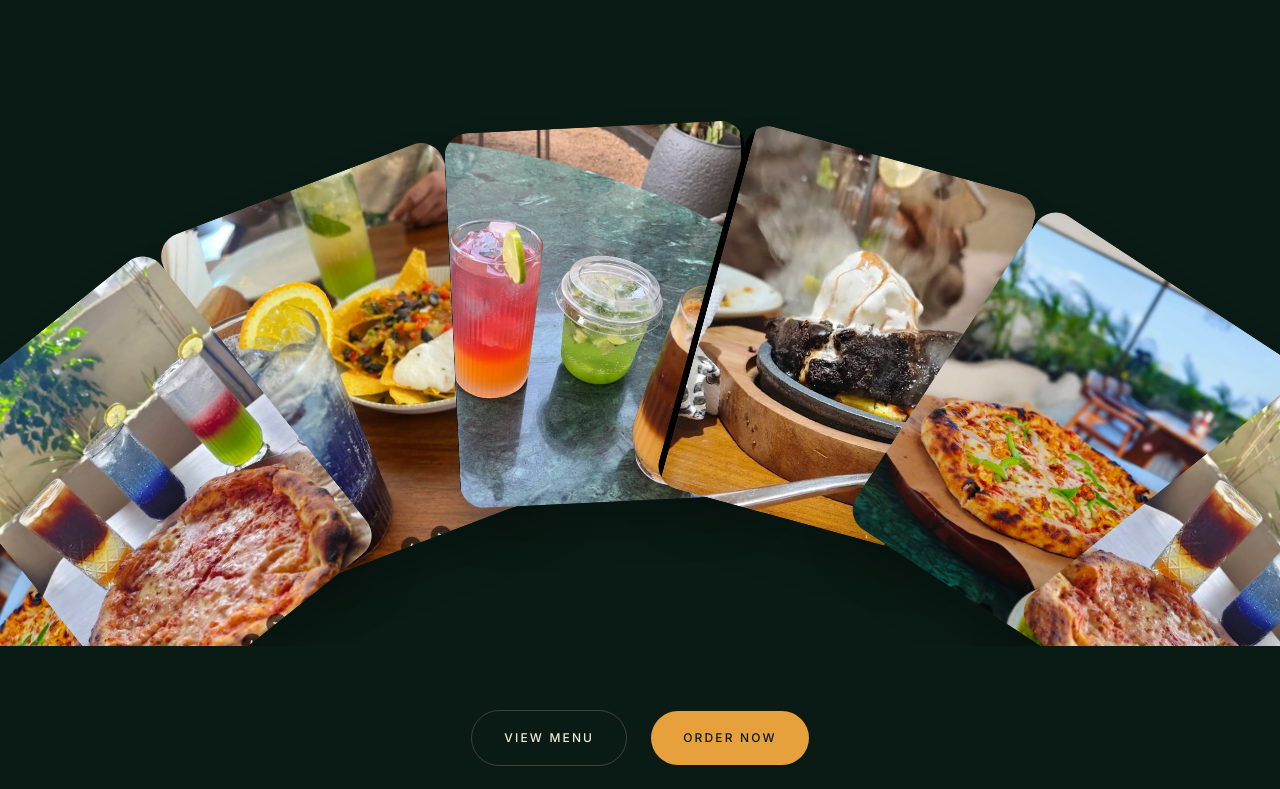
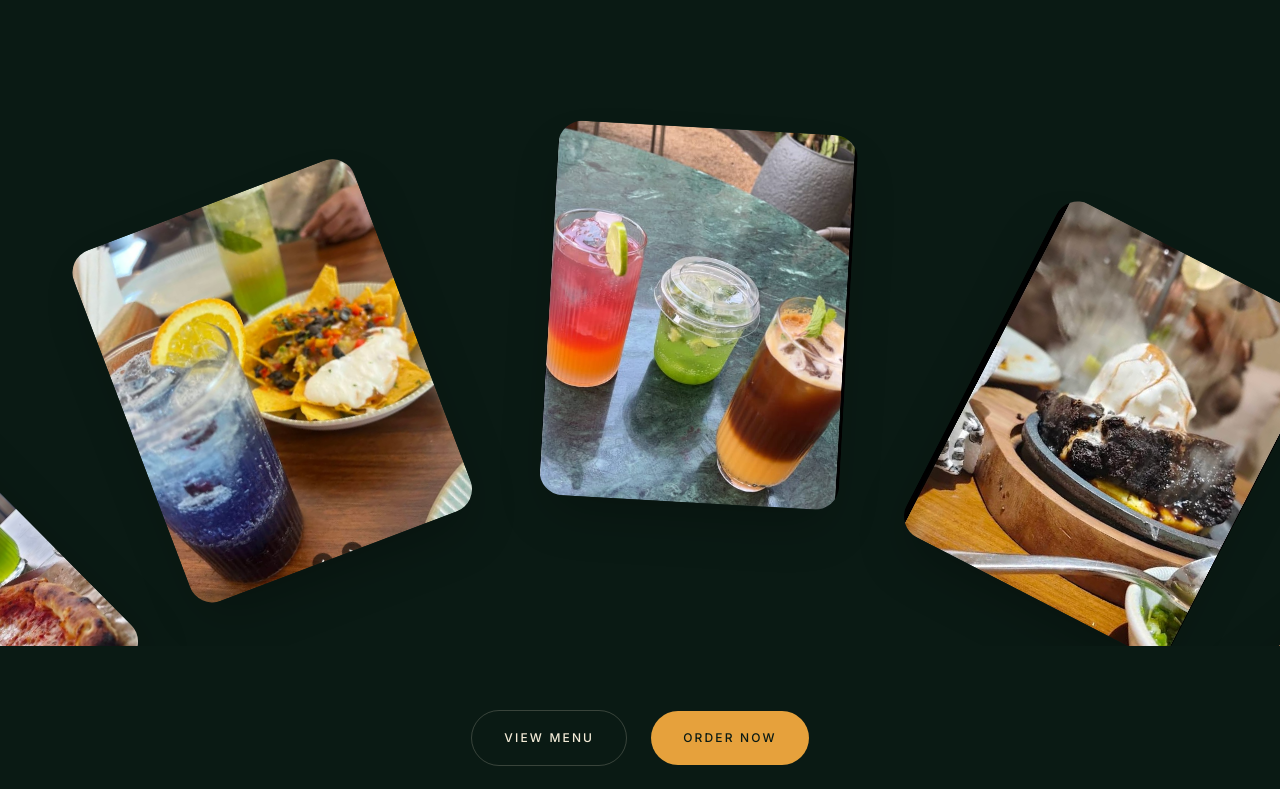
Before and after one commit to KenilPatel-30/DemoWebsite, a Next.js app: page / in a window 1280 px wide. Shown: the part 2091-2880 px from the top of the page. Built offline with nearby package versions, Linux system fonts and the light colour scheme.

Commit message:
Fix arc overlap via inner radius math

```diff
--- a/components/sections/MenuStory.tsx
+++ b/components/sections/MenuStory.tsx
@@ -15,8 +15,8 @@ const images = [
   IMG.pizzaCocktails,
 ];
 
-// 4 copies (20 items) perfectly calculated for a ~5px gap across all devices
-const marqueeImages = [...images, ...images, ...images, ...images];
+// 3 copies (15 items) to ensure a clear gap at the inner radius (bottom of images)
+const marqueeImages = [...images, ...images, ...images];
 
 export default function MenuStory() {
   return (
@@ -43,7 +43,7 @@ export default function MenuStory() {
       {/* Circular Arc Marquee */}
       <div
         className="relative w-full h-[450px] md:h-[600px] overflow-hidden mt-6"
-        style={{ '--radius': 'min(179vw, 975px)' } as React.CSSProperties}
+        style={{ '--radius': 'min(225vw, 1225px)' } as React.CSSProperties}
       >
         <motion.div
           className="absolute left-1/2 top-[80px]"
```
